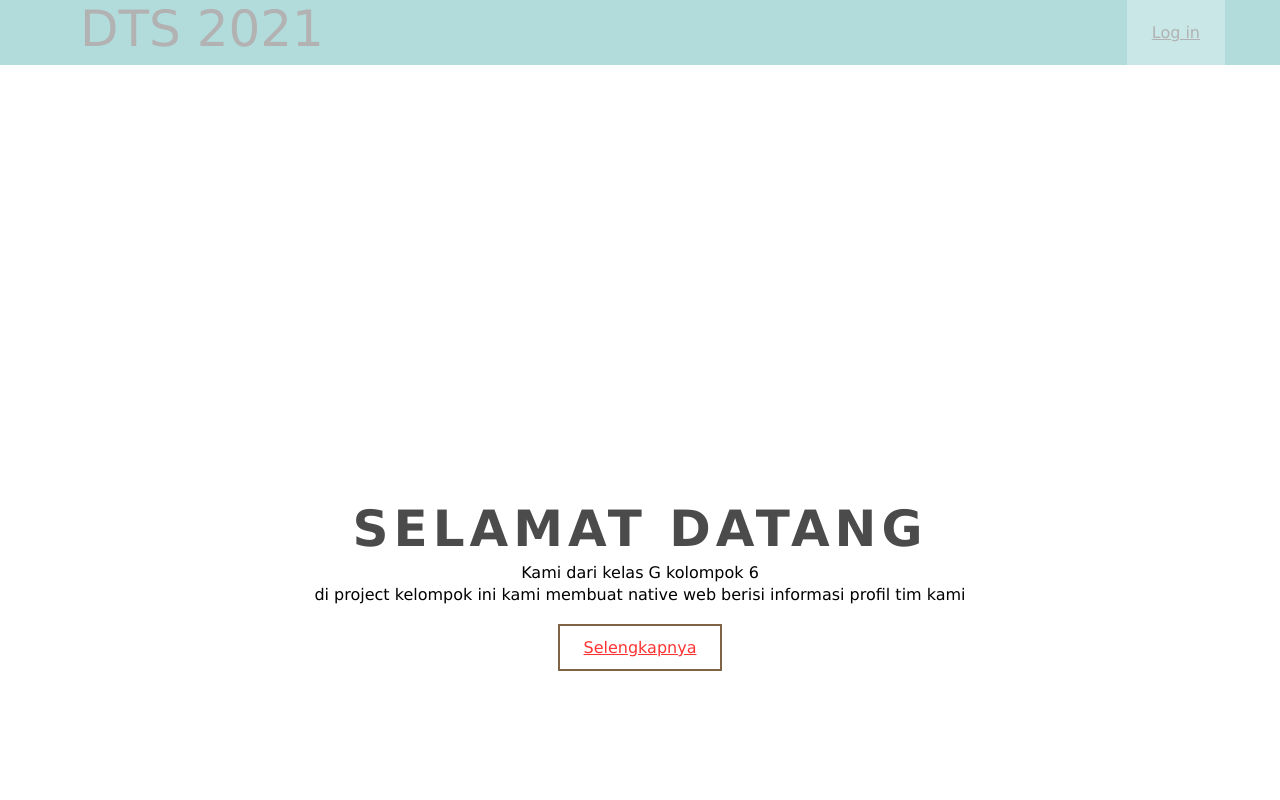
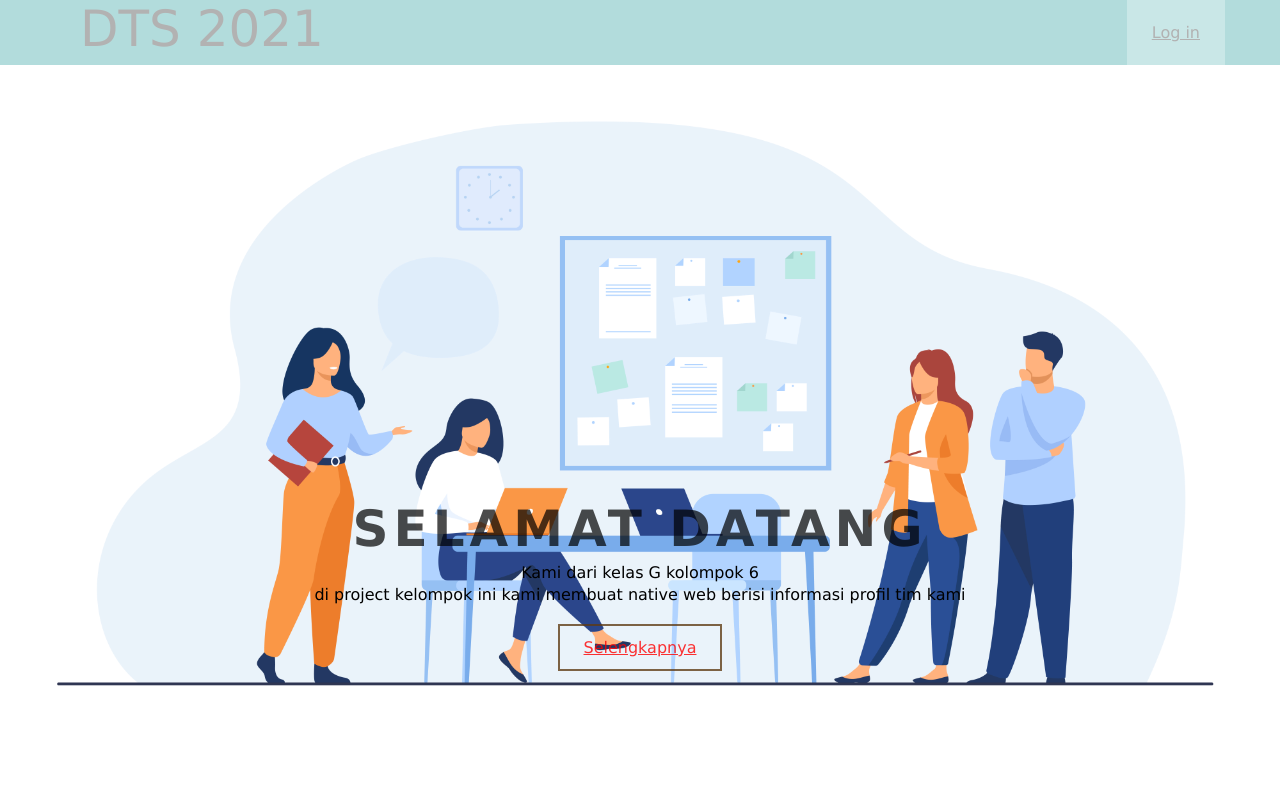
Before and after one commit to azen773/azen773.github.io, a plain HTML site: page index.html in a window 1280 px wide. Shown: the top 800 px of the page. Drawn offline with Linux system fonts and the light colour scheme.

Commit message:
Update index.css

```diff
--- a/index.css
+++ b/index.css
@@ -21,7 +21,7 @@ body {
 
 .top-wrapper {
     padding: 500px 0 300px 0;
-    background-image: url("../img/6308.jpg");
+    background-image: url("./6308.jpg");
     background-size: cover;
     color: black;
     text-align: center;
```
